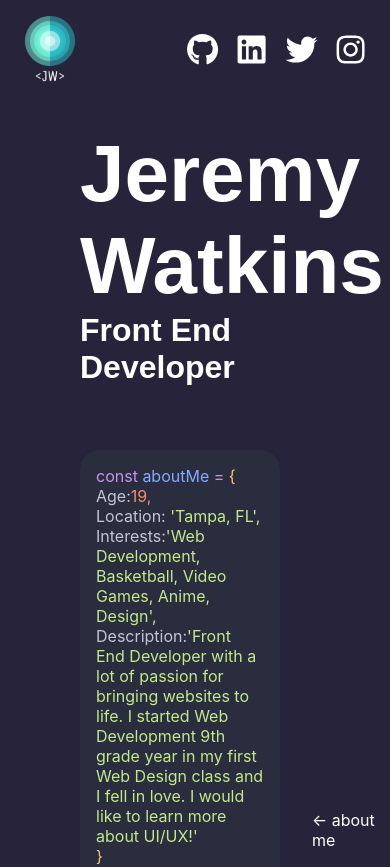
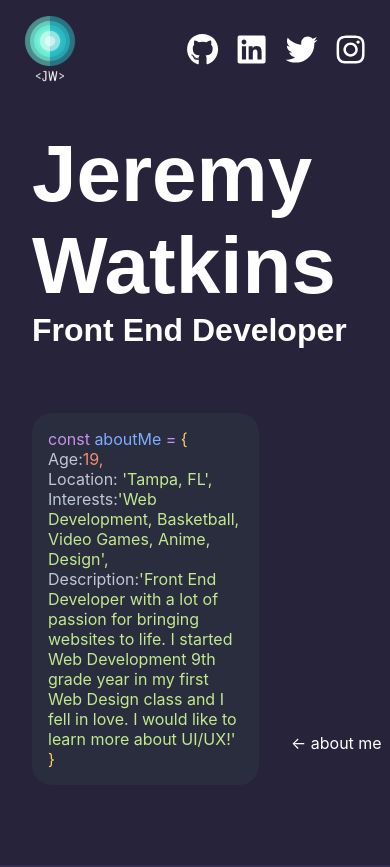
Before and after one commit to jremy813/portfoliov1, a React (Create React App) app: page / in a window 390 px wide. Shown: the top 867 px of the page. Built offline with nearby package versions, Linux system fonts and the light colour scheme; a web font is replaced by a local one.

Commit message:
fixed margin on about me section

```diff
--- a/src/App.css
+++ b/src/App.css
@@ -186,6 +186,13 @@
     grid-template-columns: 1fr;
   }
 
+  .app__sec1info {
+    margin-left: 2rem;
+  }
+  .app__aboutMe {
+    margin-left: 2rem;
+  }
+
   .app__skills1 {
     grid-template-columns: repeat(5, 1fr);
   }
--- a/src/App.js
+++ b/src/App.js
@@ -29,7 +29,7 @@ function App() {
   // Scroll Trigger gsap animation for horizontal scrolling
   useEffect(() => {
     tl.from(textHeader, 1.2, { y: -1000, ease: "Power3.easeOut" })
-      .from(textHeader2, 1.1, { y: 1000, ease: "Power3.easeOut" })
+      .from(textHeader2, 0.9, { y: 1000, ease: "Power3.easeOut" })
       .from(aboutMe, 1.2, { x: -1000, ease: "Power3.easeOut" });
 
     gsap.registerPlugin(ScrollTrigger);
```
